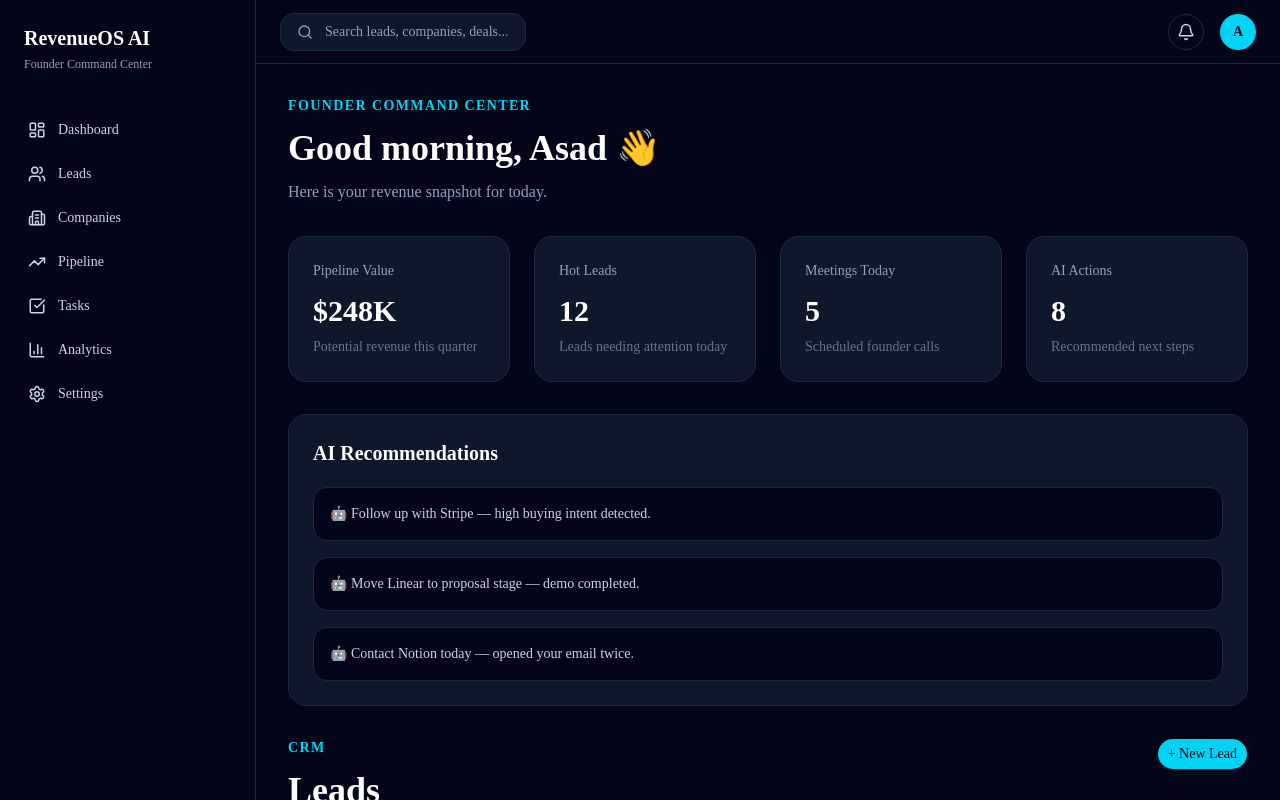
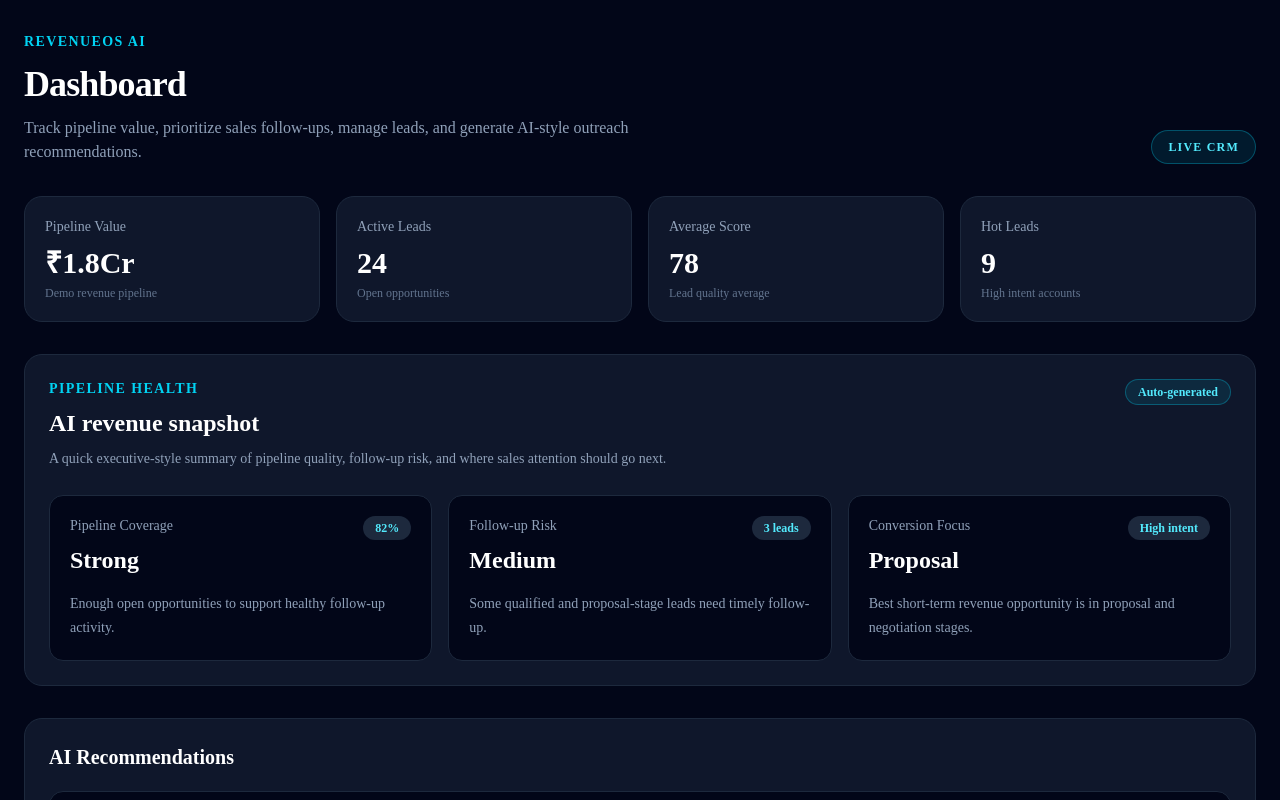
Before and after one commit to Asad97531/revenueos-ai, a Next.js app: page /dashboard in a window 1280 px wide. Shown: the top 800 px of the page. Built offline with nearby package versions, Linux system fonts and the light colour scheme.

Commit message:
Add pipeline health section

```diff
--- a/app/dashboard/page.tsx
+++ b/app/dashboard/page.tsx
@@ -1,58 +1,74 @@
-import { DashboardLayout } from "@/components/layout/DashboardLayout";
-import { StatCard } from "@/components/dashboard/StatCard";
 import { AIRecommendations } from "@/components/dashboard/AIRecommendations";
+import { PipelineHealth } from "@/components/dashboard/PipelineHealth";
 import { LeadsClient } from "@/components/leads/LeadsClient";
 
 export default function DashboardPage() {
   return (
-    <DashboardLayout>
+    <main className="min-h-screen bg-slate-950 px-6 py-8 text-white">
+      <div className="mx-auto max-w-7xl">
+        <div className="mb-8 flex flex-col gap-4 md:flex-row md:items-end md:justify-between">
           <div>
             <p className="text-sm font-semibold uppercase tracking-widest text-cyan-400">
-          Founder Command Center
+              RevenueOS AI
             </p>
 
-        <h1 className="mt-3 text-4xl font-bold">
-          Good morning, Asad 👋
+            <h1 className="mt-3 text-4xl font-bold tracking-tight text-white">
+              Dashboard
             </h1>
 
-        <p className="mt-3 text-slate-400">
-          Here is your revenue snapshot for today.
+            <p className="mt-3 max-w-2xl text-slate-400">
+              Track pipeline value, prioritize sales follow-ups, manage leads,
+              and generate AI-style outreach recommendations.
             </p>
           </div>
 
-      <div className="mt-8 grid gap-6 md:grid-cols-4">
-        <StatCard
-          title="Pipeline Value"
-          value="$248K"
-          description="Potential revenue this quarter"
-        />
-
-        <StatCard
-          title="Hot Leads"
-          value="12"
-          description="Leads needing attention today"
-        />
-
-        <StatCard
-          title="Meetings Today"
-          value="5"
-          description="Scheduled founder calls"
-        />
-
-        <StatCard
-          title="AI Actions"
-          value="8"
-          description="Recommended next steps"
-        />
+          <div className="rounded-full border border-cyan-400/30 bg-cyan-400/10 px-4 py-2 text-xs font-semibold uppercase tracking-widest text-cyan-300">
+            Live CRM
+          </div>
         </div>
 
-      <div className="mt-8">
-        <AIRecommendations />
+        <div className="space-y-8">
+          <section className="grid gap-4 md:grid-cols-4">
+            <div className="rounded-2xl border border-slate-800 bg-slate-900 p-5">
+              <p className="text-sm text-slate-400">Pipeline Value</p>
+              <p className="mt-2 text-3xl font-bold text-white">₹1.8Cr</p>
+              <p className="mt-1 text-xs text-slate-500">
+                Demo revenue pipeline
+              </p>
             </div>
 
-      <div className="mt-8">
+            <div className="rounded-2xl border border-slate-800 bg-slate-900 p-5">
+              <p className="text-sm text-slate-400">Active Leads</p>
+              <p className="mt-2 text-3xl font-bold text-white">24</p>
+              <p className="mt-1 text-xs text-slate-500">
+                Open opportunities
+              </p>
+            </div>
+
+            <div className="rounded-2xl border border-slate-800 bg-slate-900 p-5">
+              <p className="text-sm text-slate-400">Average Score</p>
+              <p className="mt-2 text-3xl font-bold text-white">78</p>
+              <p className="mt-1 text-xs text-slate-500">
+                Lead quality average
+              </p>
+            </div>
+
+            <div className="rounded-2xl border border-slate-800 bg-slate-900 p-5">
+              <p className="text-sm text-slate-400">Hot Leads</p>
+              <p className="mt-2 text-3xl font-bold text-white">9</p>
+              <p className="mt-1 text-xs text-slate-500">
+                High intent accounts
+              </p>
+            </div>
+          </section>
+
+          <PipelineHealth />
+
+          <AIRecommendations />
+
           <LeadsClient />
         </div>
-    </DashboardLayout>
+      </div>
+    </main>
   );
 }
--- /dev/null
+++ b/components/dashboard/PipelineHealth.tsx
@@ -0,0 +1,74 @@
+const pipelineHealthItems = [
+  {
+    title: "Pipeline Coverage",
+    value: "Strong",
+    description: "Enough open opportunities to support healthy follow-up activity.",
+    metric: "82%",
+  },
+  {
+    title: "Follow-up Risk",
+    value: "Medium",
+    description: "Some qualified and proposal-stage leads need timely follow-up.",
+    metric: "3 leads",
+  },
+  {
+    title: "Conversion Focus",
+    value: "Proposal",
+    description: "Best short-term revenue opportunity is in proposal and negotiation stages.",
+    metric: "High intent",
+  },
+];
+
+export function PipelineHealth() {
+  return (
+    <section className="rounded-2xl border border-slate-800 bg-slate-900 p-6">
+      <div className="flex flex-col gap-3 md:flex-row md:items-start md:justify-between">
+        <div>
+          <p className="text-sm font-semibold uppercase tracking-widest text-cyan-400">
+            Pipeline Health
+          </p>
+
+          <h2 className="mt-2 text-2xl font-bold text-white">
+            AI revenue snapshot
+          </h2>
+
+          <p className="mt-2 max-w-2xl text-sm leading-6 text-slate-400">
+            A quick executive-style summary of pipeline quality, follow-up risk,
+            and where sales attention should go next.
+          </p>
+        </div>
+
+        <span className="w-fit rounded-full border border-cyan-400/30 bg-cyan-400/10 px-3 py-1 text-xs font-semibold text-cyan-300">
+          Auto-generated
+        </span>
+      </div>
+
+      <div className="mt-6 grid gap-4 md:grid-cols-3">
+        {pipelineHealthItems.map((item) => (
+          <div
+            key={item.title}
+            className="rounded-xl border border-slate-800 bg-slate-950 p-5"
+          >
+            <div className="flex items-start justify-between gap-4">
+              <div>
+                <p className="text-sm text-slate-400">{item.title}</p>
+
+                <h3 className="mt-2 text-2xl font-bold text-white">
+                  {item.value}
+                </h3>
+              </div>
+
+              <span className="rounded-full bg-slate-800 px-3 py-1 text-xs font-semibold text-cyan-300">
+                {item.metric}
+              </span>
+            </div>
+
+            <p className="mt-4 text-sm leading-6 text-slate-400">
+              {item.description}
+            </p>
+          </div>
+        ))}
+      </div>
+    </section>
+  );
+}
```
Lines whose indentation alone changed are shown as unchanged.
